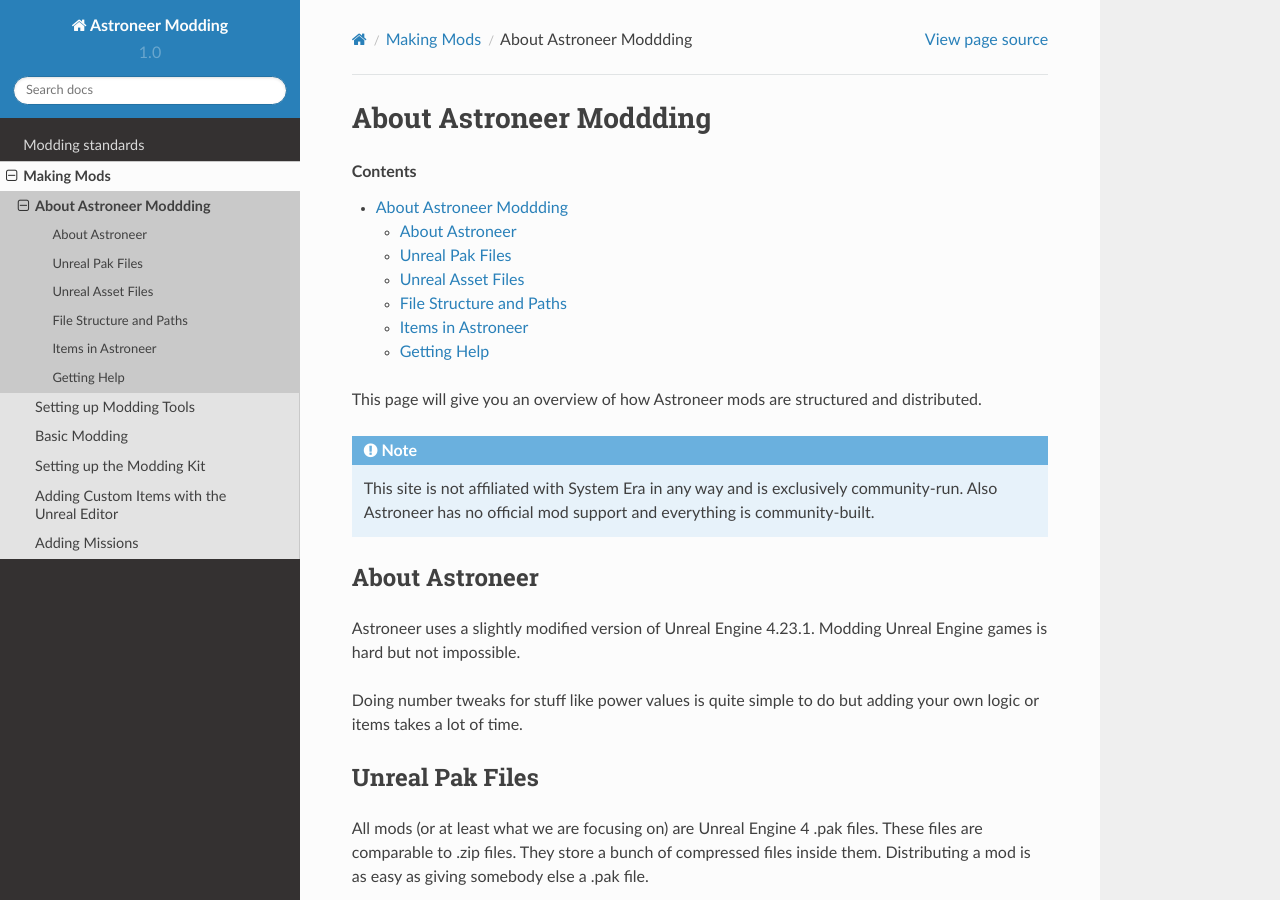
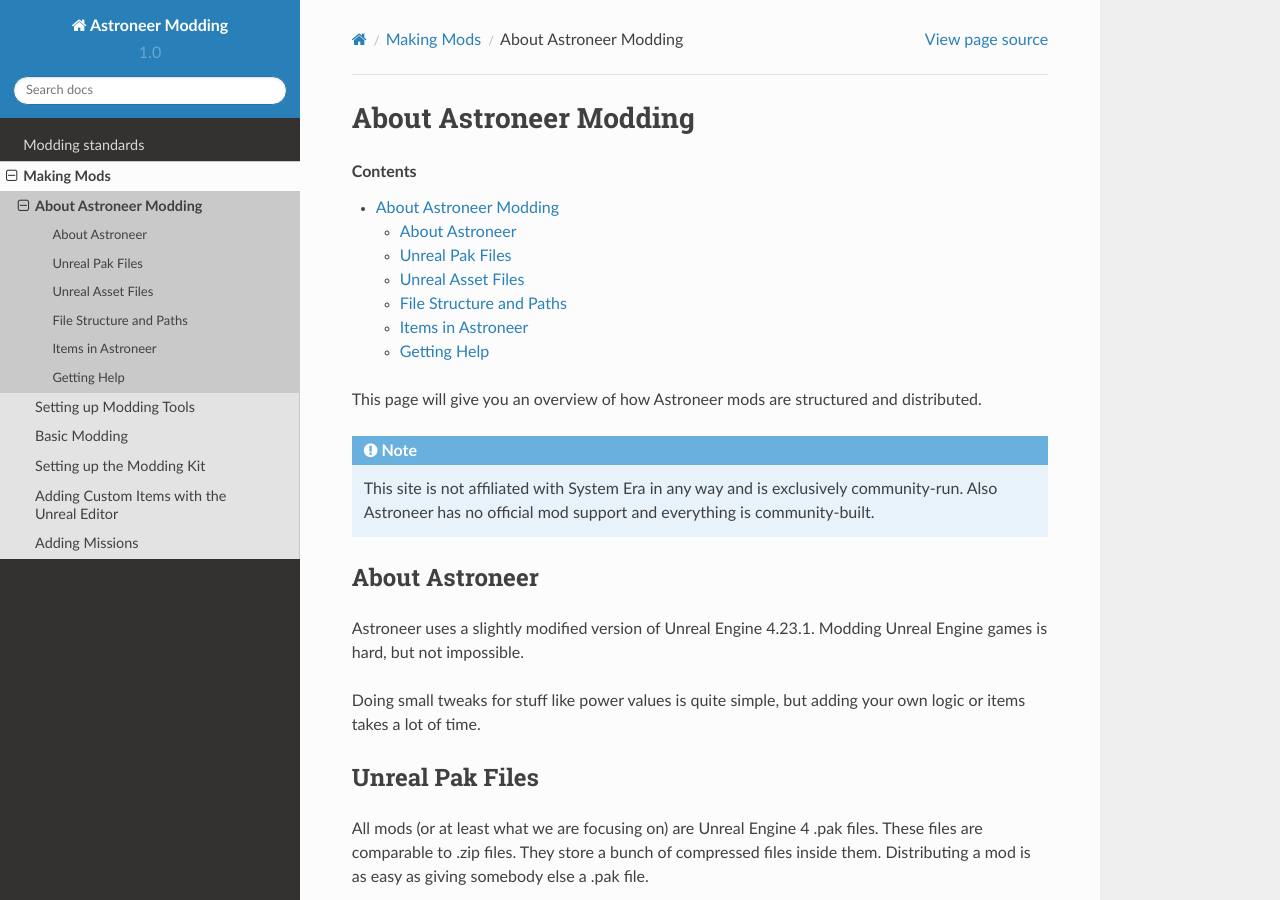
Before and after one commit to AstroTechies/astroneermodding, a Sphinx documentation site: the page built from docs/guides/aboutMods.rst, in a window 1280 px wide and 900 px high. Built offline with Sphinx 7.4.7 and the Read the Docs theme 2.0.0, drawn with Linux system fonts in a browser that asks for light colours.

Commit message:
Improved wording

```diff
--- a/docs/guides/aboutMods.rst
+++ b/docs/guides/aboutMods.rst
@@ -1,4 +1,4 @@
-About Astroneer Moddding
+About Astroneer Modding
 ========================
 
 .. contents:: Contents
@@ -12,9 +12,9 @@
 ---------------
 
 Astroneer uses a slightly modified version of Unreal Engine 4.23.1. Modding Unreal Engine games
-is hard but not impossible.
+is hard, but not impossible.
 
-Doing number tweaks for stuff like power values is quite simple to do but adding your own logic
+Doing small tweaks for stuff like power values is quite simple, but adding your own logic
 or items takes a lot of time.
 
 Unreal Pak Files
```
